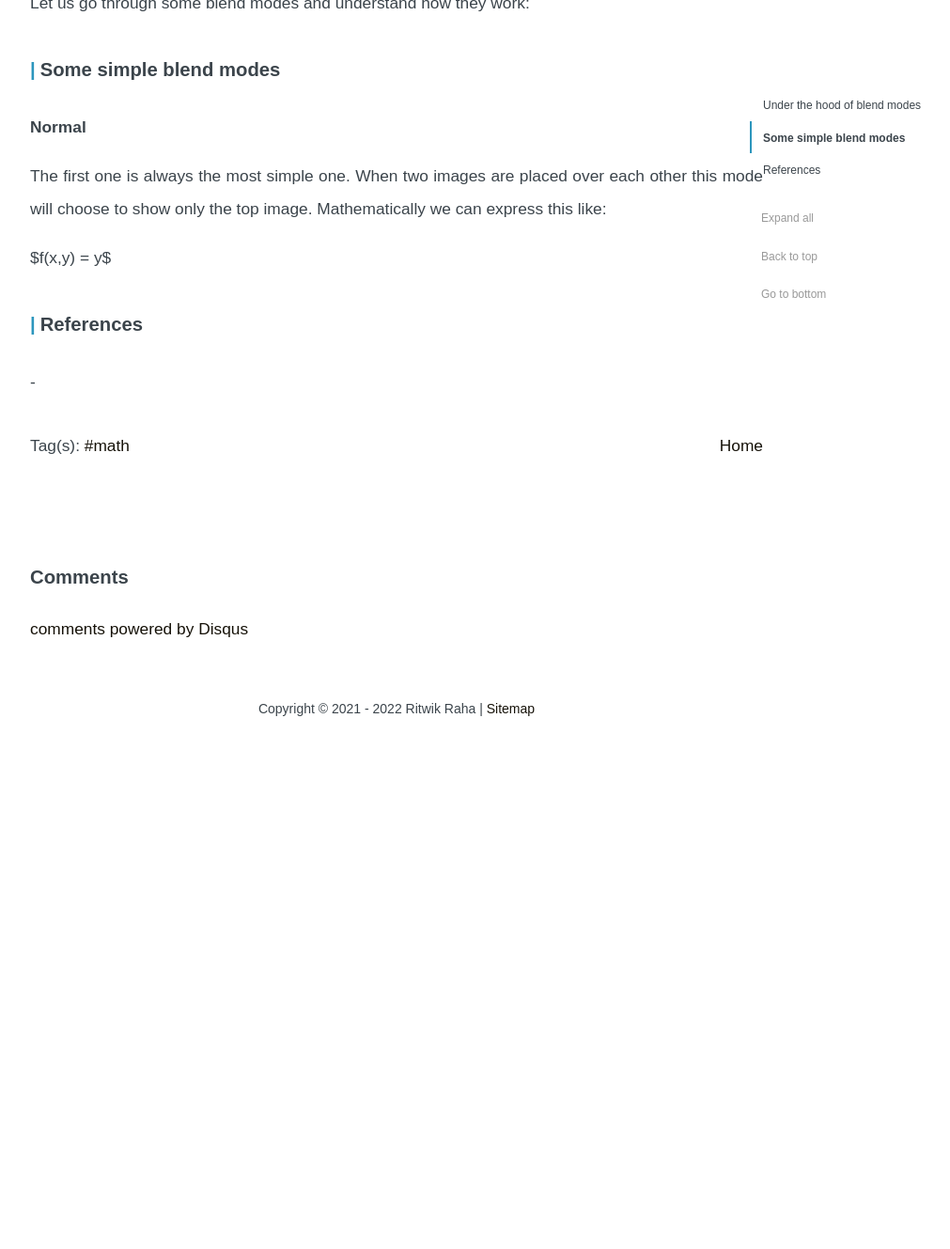
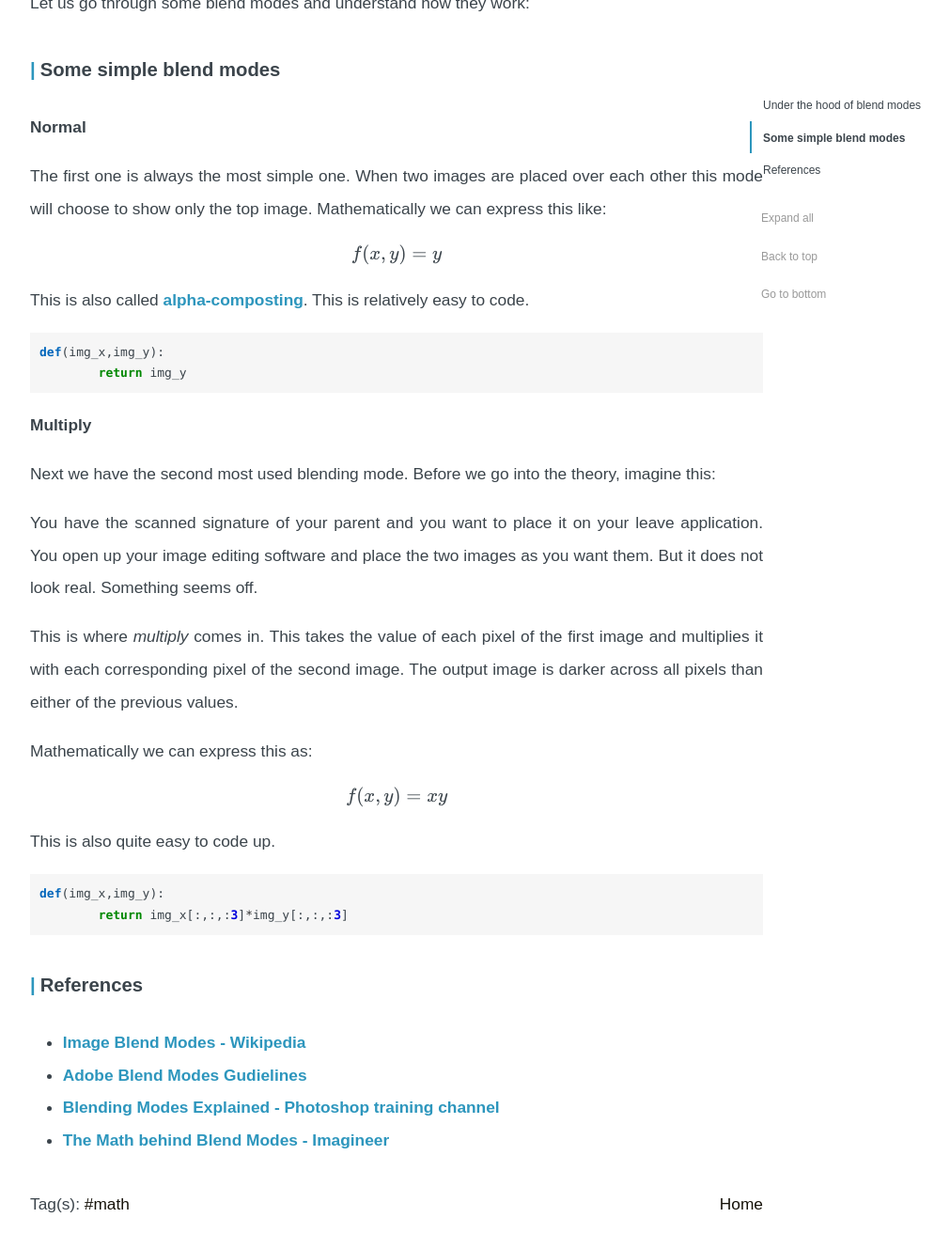
Before and after one commit to ritwikraha/ritwikraha.github.io, a Jekyll site: the page built from _posts/2021-11-9-Photoshop-Math.md, in a window 1280 px wide and 1400 px high, scrolled down 1646 px. Shown: the top 1329 px of the window at 94% size, without its empty margins (218-1229 px from the left). Built offline with Jekyll 4.4.1, drawn with Linux system fonts in a browser that asks for light colours; formulas are drawn with MathJax 3; comment, search, counter and statistics services are not loaded; before the commit the page ends 2432 px from its top, so only the background shows below that; some of the changed text lies outside the part shown.

Commit message:
regular updates

````diff
--- a/_posts/2021-11-9-Photoshop-Math.md
+++ b/_posts/2021-11-9-Photoshop-Math.md
@@ -26,11 +26,12 @@ In this blog we will learn the following:
 
 ### Under the hood of blend modes
 
-To begin with, let us first try to understand what is a *blend mode*. The idea quite simply put is to *blend* two different images to produce a third image. Now there are different rules for blending and each of them results in a different output image. The easiest way to think of this is as a function.
+To begin with, let us first try to understand what is a *blend mode*. The idea is to *blend* two different images to produce a third image. Now there are different rules for blending and each of them results in a different output image. The easiest way to think of this is as a function.
 
 $$o = f(x,y)$$
 
 where $$x$$ and $$y$$ are the input images, $$o$$ is the output image, and the function is the process of blending.
+```Note: x and y represent color(RGB) values of the image```
 
 As we devise different functions we will create different blend modes. Sounds simple right?
 
@@ -42,8 +43,36 @@ Let us go through some blend modes and understand how they work:
 
 The first one is always the most simple one. When two images are placed over each other this mode will choose to show only the top image. Mathematically we can express this like:
 
-$f(x,y) = y$
+$$f(x,y) = y$$
 
+This is also called [alpha-composting](https://en.wikipedia.org/wiki/Alpha_compositing). This is relatively easy to code.
+
+```python
+def(img_x,img_y):
+	return img_y
+```
+
+**Multiply**
+
+Next we have the second most used blending mode. Before we go into the theory, imagine this:
+
+You have the scanned signature of your parent and you want to place it on your leave application. You open up your image editing software and place the two images as you want them. But it does not look real. Something seems off.
+
+This is where *multiply* comes in. This takes the value of each pixel of the first image and multiplies it with each corresponding pixel of the second image. The output image is darker across all pixels than either of the previous values.
+
+Mathematically we can express this as:
+
+$$f(x,y) = xy$$
+
+This is also quite easy to code up.
+
+```python
+def(img_x,img_y):
+	return img_x[:,:,:3]*img_y[:,:,:3]
+```
 ### References
 
--
+- [Image Blend Modes - Wikipedia](https://en.wikipedia.org/wiki/Blend_modes)
+- [Adobe Blend Modes Gudielines](https://www.adobe.com/content/dam/acom/en/devnet/pdf/pdf_reference_archive/blend_modes.pdf)
+- [Blending Modes Explained - Photoshop training channel](https://photoshoptrainingchannel.com/blending-modes-explained/)
+- [The Math behind Blend Modes - Imagineer](https://imagineer.in/blog/math-behind-blend-modes/)
````
